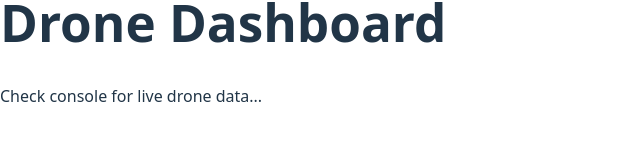
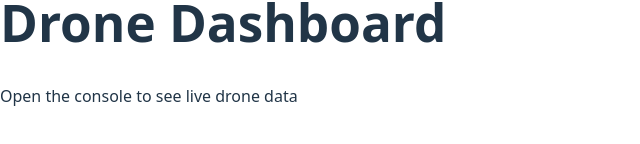
Before and after one commit to haneen-khairi/SagerSpace-task, a React (Vite) app in the folder frontend/: page / in a window 1280 px wide. Shown: the part 358-502 px from the top of the page, without its empty margins (0-640 px from the left). Built offline with nearby package versions, Linux system fonts and the light colour scheme; no server answers.

Commit message:
update read.me

```diff
--- a/frontend/src/App.tsx
+++ b/frontend/src/App.tsx
@@ -1,7 +1,7 @@
 import { useEffect } from "react";
 import { io } from "socket.io-client";
 
-const socket = io("http://localhost:3000"); // backend URL
+const socket = io("http://localhost:9013"); // match your backend port
 
 function App() {
   useEffect(() => {
@@ -17,7 +17,7 @@ function App() {
   return (
     <div>
       <h1>Drone Dashboard</h1>
-      <p>Check console for live drone data...</p>
+      <p>Open the console to see live drone data</p>
     </div>
   );
 }
```
Also changed, not shown: 1 other file (tests, documents, lock files or other folders).
